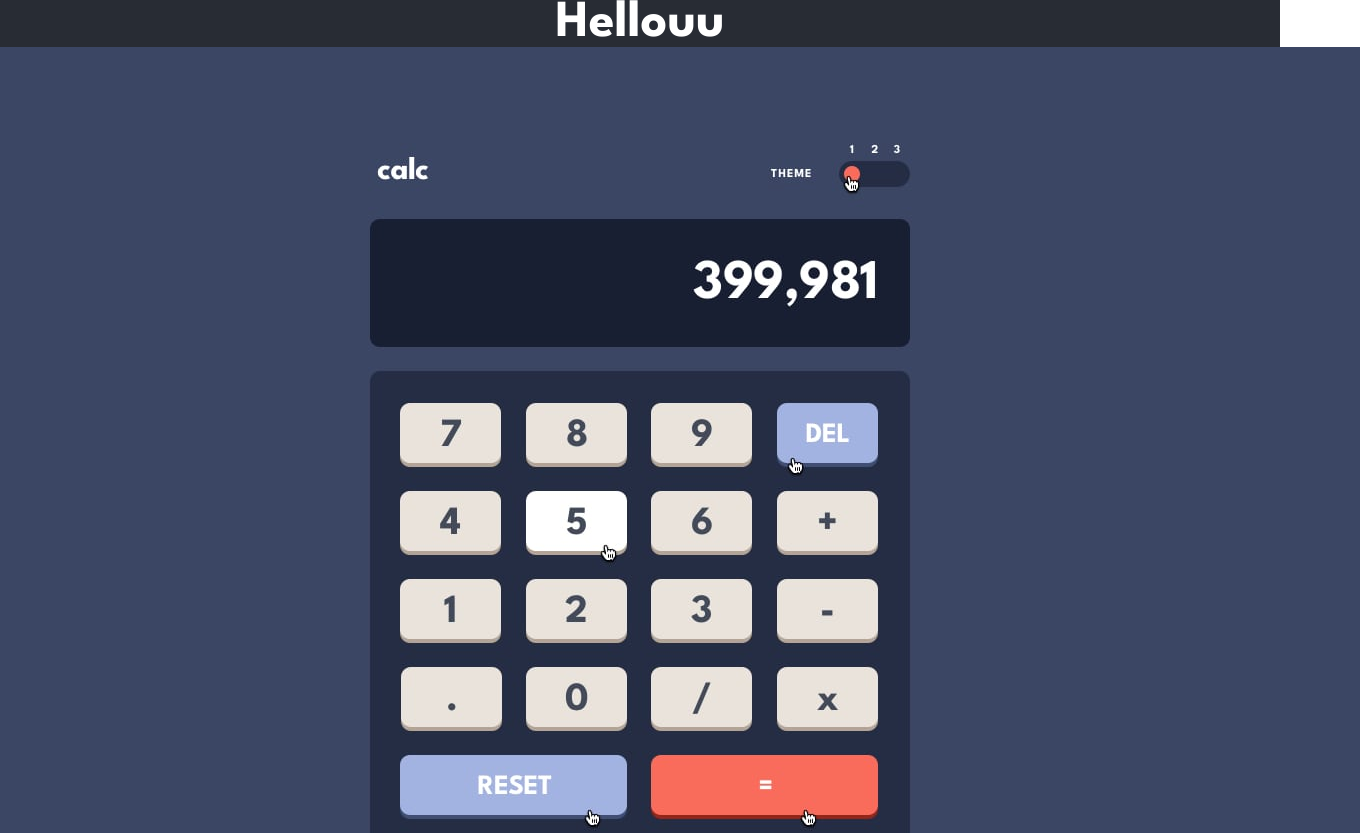
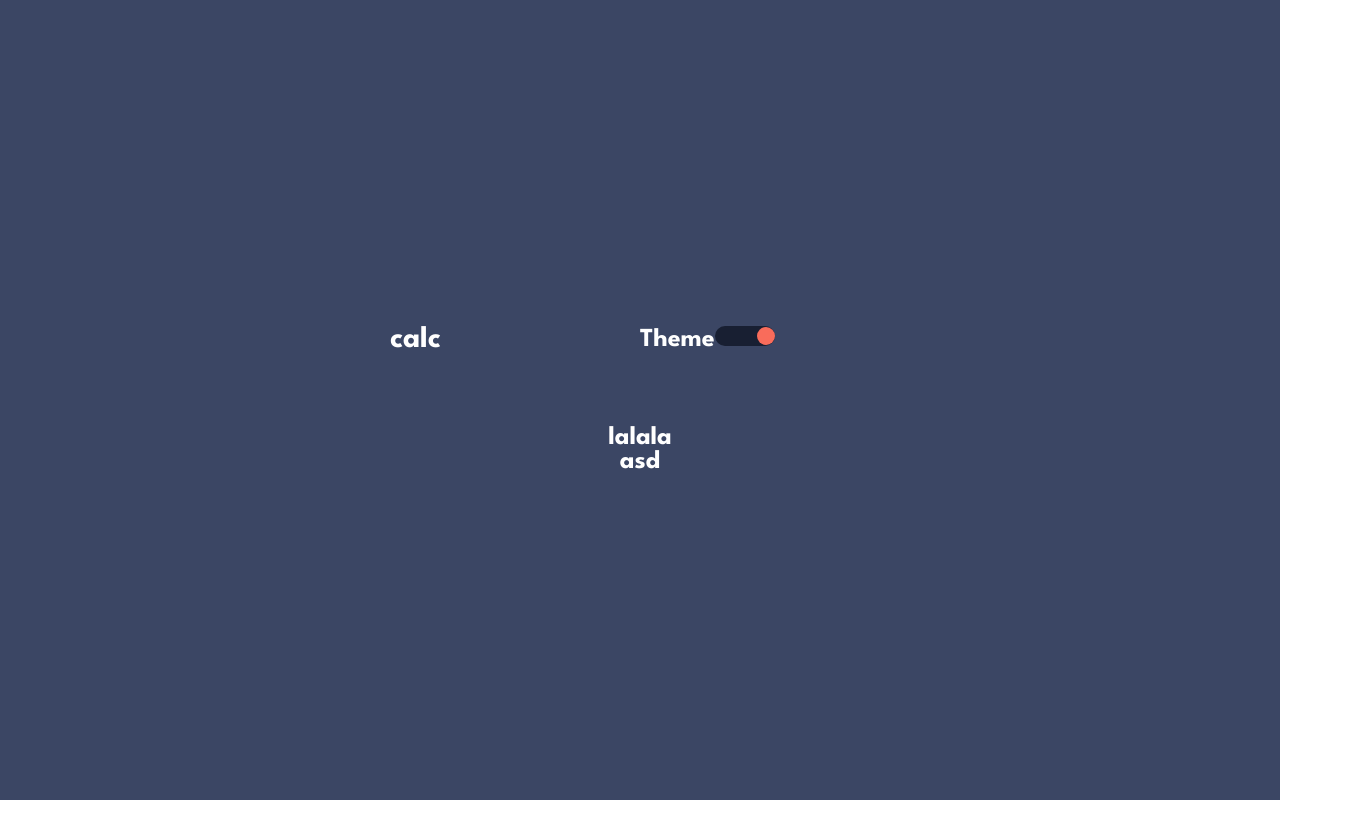
Before and after one commit to mucahitkaya/calculator-app, a React (Create React App) app in the folder calculator-app/: page / in a window 1280 px wide. Shown: the top 833 px of the page, 1360 px wide, since content can reach past the window. After the commit the page ends 800 px from the top, so only its background shows below. Built offline with nearby package versions, Linux system fonts and the light colour scheme.

Commit message:
little by little

```diff
--- a/calculator-app/src/App.css
+++ b/calculator-app/src/App.css
@@ -40,7 +40,7 @@
 }
 
 .App {
-  background-color: #282c34;
+  background-color: var(--theme1-bg);
   min-height: 100vh;
   display: flex;
   flex-direction: column;
@@ -49,3 +49,32 @@
   font-size: calc(10px + 2vmin);
   color: white;
 }
+input[type="range"] {
+  -webkit-appearance: none;
+  background: var(--theme1-screen);
+  height: 20px;
+  width: 60px;
+  border-radius: 10px;
+}
+input[type="range"]::-webkit-slider-thumb {
+  -webkit-appearance: none;
+  height: 18px;
+  width: 18px;
+  border-radius: 500%;
+  background: var(--theme1-equalbg);
+  transition: 0.3s ease-in-out;
+}
+
+input[type="range"]::-webkit-slider-runnable-track {
+  -webkit-appearance: none;
+  box-shadow: none;
+  border: none;
+  background: transparent;
+}
+
+.theme-container {
+  display: grid;
+  width: 500px;
+  height: 100px;
+  grid-template-columns: 1fr 1fr;
+}
--- a/calculator-app/src/App.js
+++ b/calculator-app/src/App.js
@@ -1,11 +1,15 @@
 import "./App.css";
-import theme from "./assets/theme1.jpg";
+// import theme from "./assets/theme1.jpg";
+import Keyboard from "./Keyboard";
+import Screen from "./Screen";
+import ThemeBar from "./ThemeBar";
 
 function App() {
   return (
     <div className="App">
-      <h1>Hellouu</h1>
-      <img src={theme} alt="as" />
+      <ThemeBar />
+      <Screen />
+      <Keyboard />
     </div>
   );
 }
--- /dev/null
+++ b/calculator-app/src/Keyboard.js
@@ -0,0 +1,9 @@
+import "./App.css";
+
+export default function Keyboard() {
+  return (
+    <>
+      <div classname="wrapper">asd</div>
+    </>
+  );
+}
--- /dev/null
+++ b/calculator-app/src/Screen.js
@@ -0,0 +1,8 @@
+import "./App.css";
+export default function Screen() {
+  return (
+    <>
+      <div>lalala</div>
+    </>
+  );
+}
--- /dev/null
+++ b/calculator-app/src/ThemeBar.js
@@ -0,0 +1,23 @@
+import "./App.css";
+
+export default function ThemeBar() {
+  return (
+    <div className="theme-container">
+      <h3>calc</h3>
+      <div>
+        <label style={{}} for="theme">
+          Theme
+        </label>
+        <input
+          type="range"
+          id="theme"
+          name="theme"
+          min="0"
+          max="2"
+          step="1"
+          list="tickmarks"
+        ></input>
+      </div>
+    </div>
+  );
+}
```
